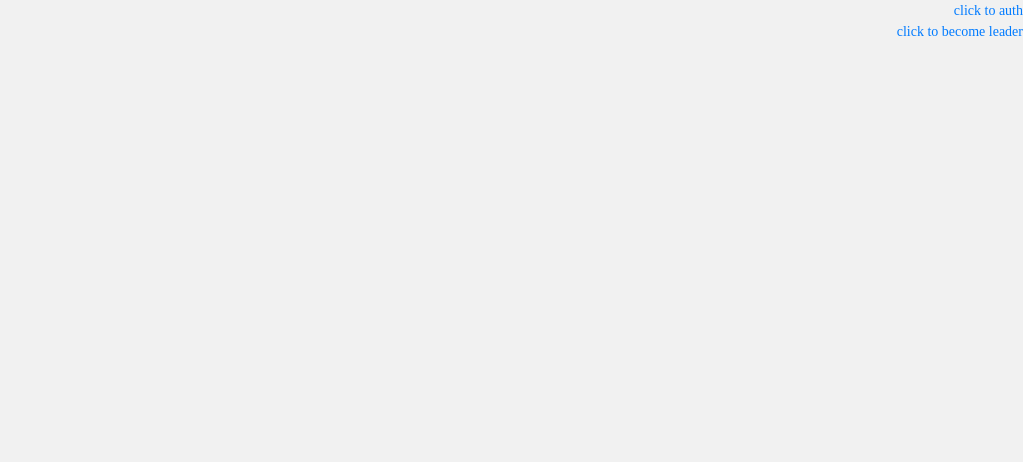
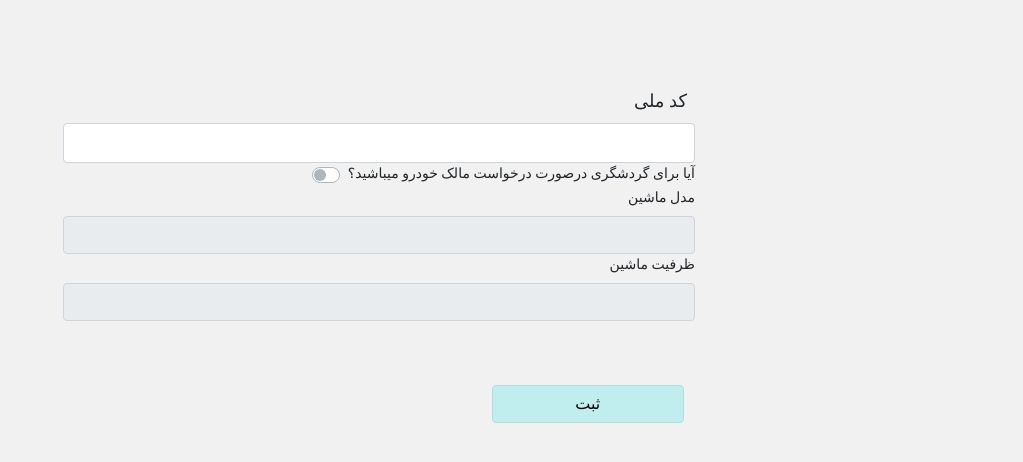
Before and after one commit to MahsaGn/Travelling, a React (Create React App) app: page / in a window 1280 px wide. Shown: the top 462 px of the page, without its empty margins (257-1280 px from the left). Built offline with nearby package versions, Linux system fonts and the light colour scheme.

Commit message:
Design a form to user become a leader

```diff
--- a/src/App.js
+++ b/src/App.js
@@ -1,6 +1,6 @@
 import React from 'react';
 import {BrowserRouter as BrowserRouter, Route, Link} from "react-router-dom";
-import Home from './home'
+import Home from './becomeLeaderForm'
 import Auth from './login_signupForm'
 class App extends React.Component
 {
--- /dev/null
+++ b/src/becomeLeaderForm.js
@@ -0,0 +1,94 @@
+import React from 'react'
+import axios from 'axios'
+import {Button,CustomInput, Form, FormGroup,FormText, Label, Input } from 'reactstrap';
+import 'bootstrap/dist/css/bootstrap.css';
+
+class becomeLeaderForm extends React.Component{
+    constructor(){
+      super();
+      this.state={
+        nationalID:"",
+        has_car:false,
+        car_capacity:"",
+        car_model:""
+    };
+      this.handleSubmit=this.handleSubmit.bind(this);
+      this.updateNationalID=this.updateNationalID.bind(this);
+      this.updateHas_car=this.updateHas_car.bind(this);
+      this.updateCar_capacity=this.updateCar_capacity.bind(this);
+      this.updateCar_model=this.updateCar_model.bind(this);
+    }
+
+    handleSubmit(e) {
+      console.log("in handel submit")
+      e.preventDefault();
+          axios.post('http://localhost:8000/api/token/',{
+            nationalID:this.state.nationalID,
+            has_car:this.state.has_car,
+            car_capacity:this.state.car_capacity,
+            car_model:this.state.car_model
+          }).then(json => {
+        console.log("response")
+         console.log(json)
+         console.log("has token")
+         localStorage.setItem("token", json.data);
+         console.log(localStorage)
+         return window.location.replace('/')
+      }).catch(error =>{
+        alert("نام کاربری یا گذرواژه نادرست میباشد")
+    });
+  }
+
+    updateNationalID(e){
+        console.log(e.target.validity.valid);
+        if(e.target.validity.valid) {
+            this.setState({nationalID: e.target.value});
+        }
+    }
+
+    updateHas_car(e){
+        console.log(this.state.has_car)
+        this.setState({
+            has_car: !this.state.has_car
+        });
+    }
+    updateCar_capacity(e){
+        console.log(e.target.validity.valid);
+        if(e.target.validity.valid && e.target.value>0) {
+            this.setState({car_capacity: e.target.value});
+        }
+    }
+    updateCar_model(e){
+        if(this.state.has_car){
+            this.setState({
+                car_model:e.target.value
+            })
+        }
+    }
+
+    render(){
+        const model = this.state.has_car ?<Input value={this.state.car_model} onChange={this.updateCar_model} type="text"/>:
+        <Input disabled value={this.state.car_model} onChange={this.updateCar_model} type="text"/>
+        const capacity = this.state.has_car ? <Input value={this.state.car_capacity} onChange={this.updateCar_capacity} type="number"/>:
+        <Input disabled value={this.state.car_capacity} onChange={this.updateCar_capacity} type="number"/>
+    return(
+        <Form id="loginForm" onSubmit={this.handleSubmit}>
+      <FormGroup className="mb-2 mr-sm-2 mb-sm-0">
+        <Label for="exampleEmail" id="login_label" className="mr-sm-2">کد ملی</Label>
+        <Input value={this.state.nationalID} onChange={this.updateNationalID} pattern="[0-9]{*}" id="login_input"/>
+      </FormGroup>
+      <FormGroup className="mb-2 mr-sm-2 mb-sm-0">
+        <CustomInput onChange={this.updateHas_car} type="switch" id="exampleCustomSwitch" name="customSwitch" label="آیا برای گردشگری درصورت درخواست مالک خودرو میباشید؟" />
+        <Label>مدل ماشین</Label>
+        {model}
+        <Label>ظرفیت ماشین</Label>
+        {capacity}
+      </FormGroup>
+      <Button id="loginform_submit">ثبت</Button>
+
+    </Form>
+
+    );
+}
+}
+export default becomeLeaderForm;
```
